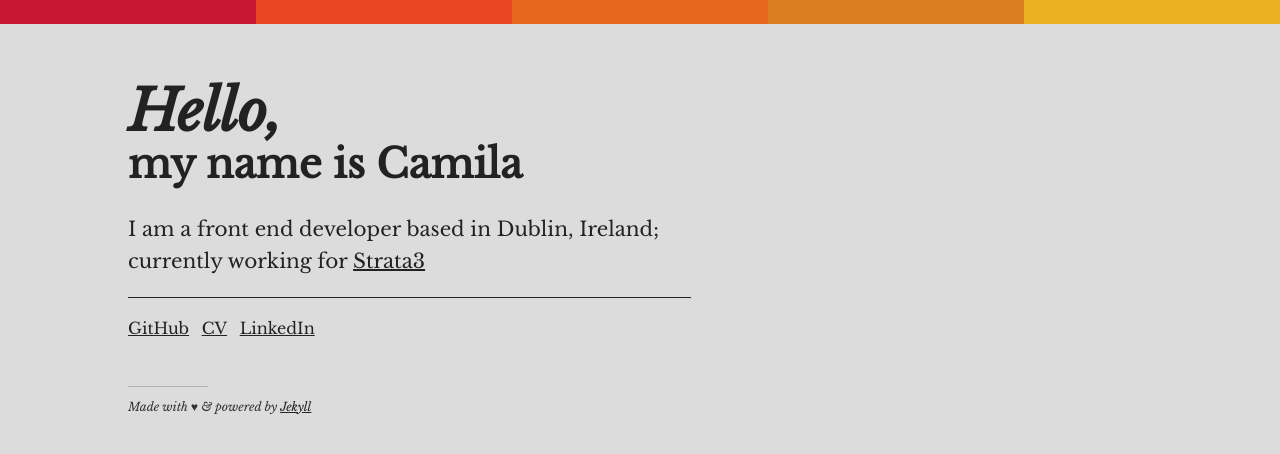
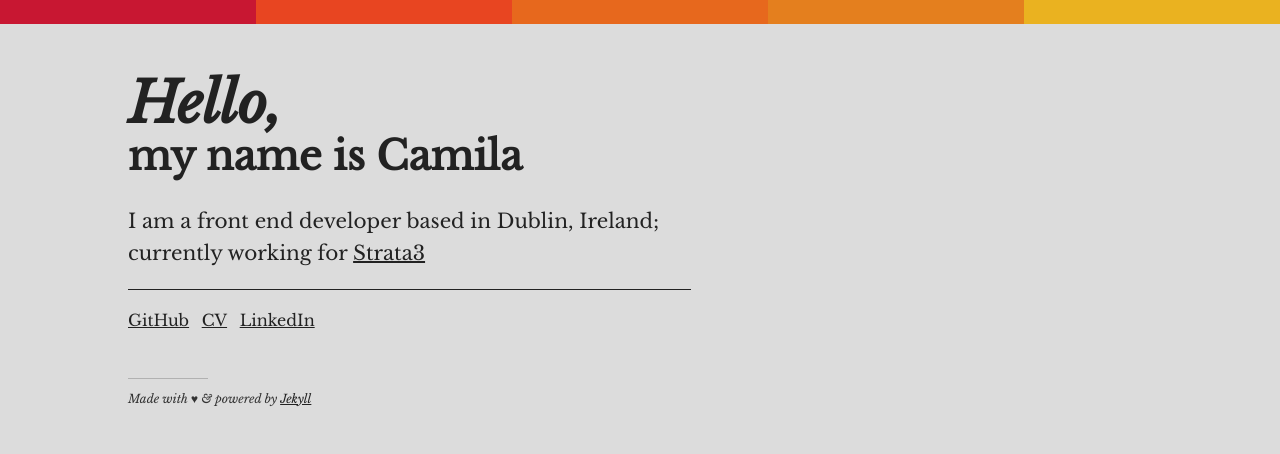
Before and after one commit to mattosmia/mattosmia.github.io, a Jekyll site: the page built from index.html, in a window 1280 px wide. Shown: the top 454 px of the page. Built offline with Jekyll 4.4.1, drawn with Linux system fonts in a browser that asks for light colours.

Commit message:
Minor colour + padding fixes

```diff
--- a/assets/style.css
+++ b/assets/style.css
@@ -73,7 +73,7 @@ ul li {
 }
 
 .content {
-	padding-top: 3.5rem;
+	padding-top: 3rem;
 }
 
 .padding-wrapper {
@@ -130,7 +130,7 @@ ul li {
 }
 
 .bar :nth-child(4) {
-	background: #da7e24;
+	background: #e47f1e;
 }
 
 .bar :nth-child(5) {
```
